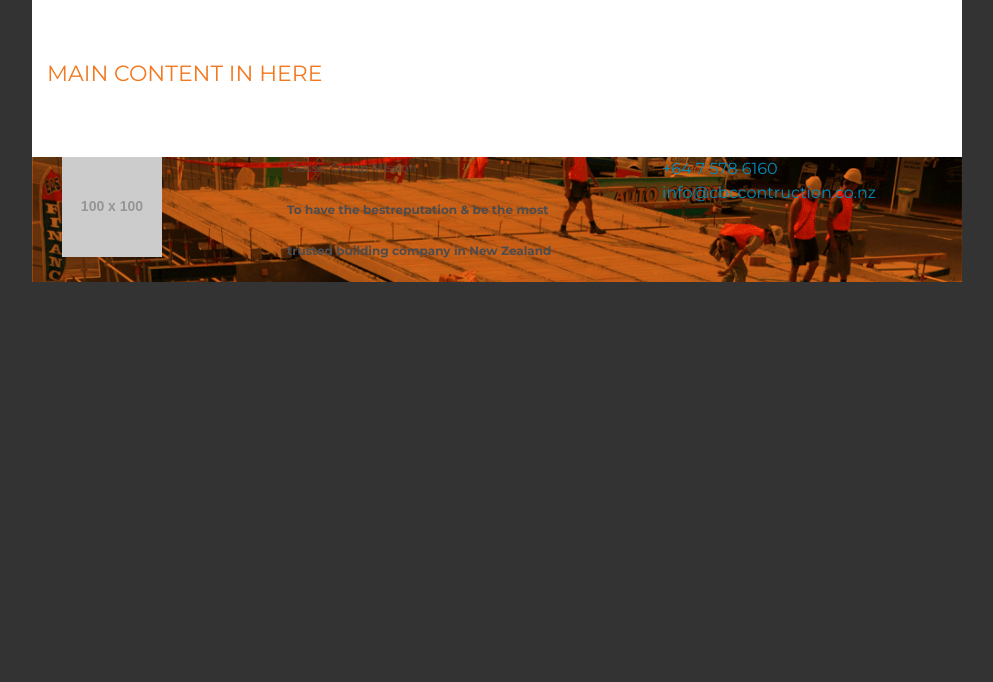
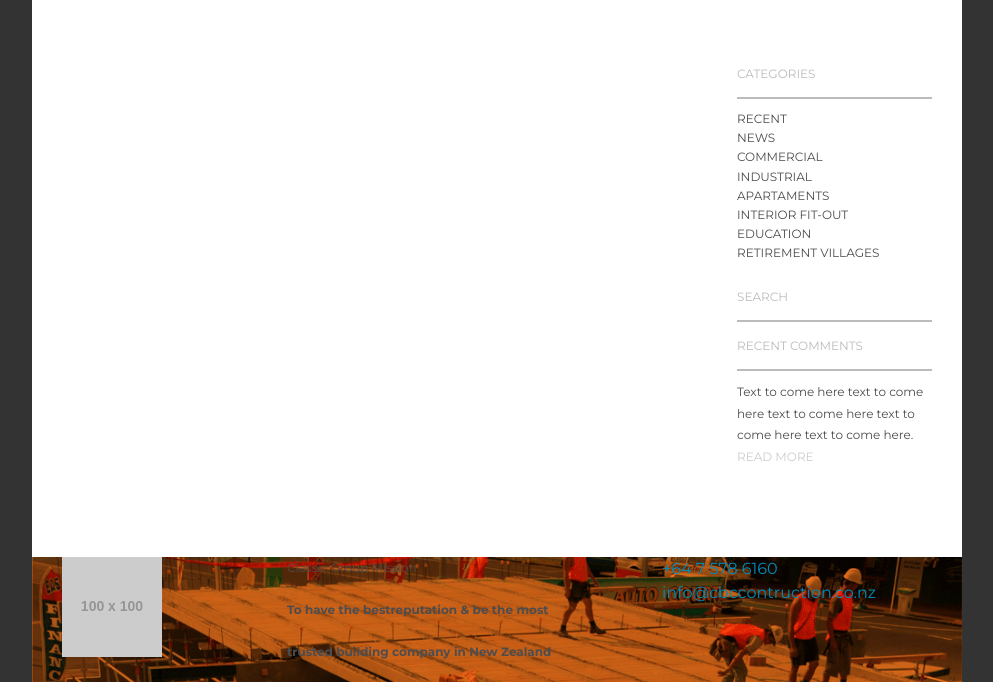
Before and after one commit to carmichael56/cbc, a plain HTML site: page blog.html in a window 1280 px wide. Shown: the part 288-970 px from the top of the page, without its empty margins (143-1136 px from the left). Before the commit the page ends 800 px from the top, so only its background shows below. Drawn offline with nearby package versions, Linux system fonts and the light colour scheme; placeholder pictures from the web are drawn by us.

Commit message:
started blog template

```diff
--- a/assets/scss/app.scss
+++ b/assets/scss/app.scss
@@ -4,6 +4,7 @@
 @import 'careers';
 @import 'key-personnel';
 @import 'testimonials';
+@import 'blog';
 
 body{
 	font-family: 'Montserrat', sans-serif;
@@ -435,3 +436,13 @@ footer{
 	font-weight: 700;
 	line-height: 2rem;
 }
+
+.readMore{
+	color: #cccccc;
+	margin-top: -30px;
+	text-transform: uppercase;
+
+	&:hover{
+		color:$grey;
+	}
+}
--- /dev/null
+++ b/assets/scss/blog.scss
@@ -0,0 +1,47 @@
+#blog{
+
+	.chevronTitle{
+		height: auto;
+		display: block;
+	}
+	.h1{
+		font-size: 32px;
+		color: $grey;
+	}
+
+	.blogItem{
+
+		.blogContent{
+			border-bottom: 2px solid #cccccc;
+			margin-bottom: 30px;
+
+			.blogImage{
+				margin-bottom: 30px;
+			}
+		}
+	}
+
+	.categories, .search, .recentComments{
+		h4{
+			color:#bbbbbb;
+			border-bottom: 2px solid #bbbbbb;
+			margin-bottom: 10px;
+			padding-bottom: 10px;
+		}
+	}
+
+	.categories{
+		ul{
+			margin-left: 0px;
+			li{
+				list-style: none;
+				font-size: 12px;
+				line-height: 1.2rem;
+				a{
+					color: $grey;
+					text-transform: uppercase;
+				}
+			}
+		}
+	}
+}
--- a/blog.html
+++ b/blog.html
@@ -62,12 +62,41 @@
         <h1>Blog</h1>
       </div>
     </div>
-
   </div>
 
   <!-- body content here -->
-  <article class="mainContent small-12 columns">
-  <h1>Main content in here</h1>
+  <article class="mainContent small-12 columns" id="blog">
+    <div class="small-12 mediun-9 large-9 columns">
+
+
+    </div>
+
+    <div class="small-12 medium-3 large-3 columns">
+      <div class="categories">
+        <h4>Categories</h4>
+        <ul>
+          <li><a href="#">Recent</a></li>
+          <li><a href="#">News</a></li>
+          <li><a href="#">Commercial</a></li>
+          <li><a href="#">Industrial</a></li>
+          <li><a href="#">Apartaments</a></li>
+          <li><a href="#">Interior Fit-out</a></li>
+          <li><a href="#">Education</a></li>
+          <li><a href="#">Retirement Villages</a></li>
+        </ul>
+      </div>
+
+      <div class="search">
+        <h4>Search</h4>
+
+      </div>
+
+      <div class="recentComments">
+        <h4>Recent Comments</h4>
+        <p>Text to come here text to come here text to come here text to come here text to come here.<br><a href="#" class="readMore">Read More</a></p>
+      </div>
+
+    </div>
   </article>
 
   <footer class="small-12 columns">
@@ -97,6 +126,10 @@
 </script>
 
 <script src="//ajax.googleapis.com/ajax/libs/jquery/1.8.1/jquery.min.js"></script>
+<script src="assets/js/jquery.backstretch.min.js"></script>
+  <script>
+      $(".pageHeader").backstretch("assets/css/img/blog.jpg");
+  </script>
 
 </body>
 </html>
```
Also changed, not shown: assets/css/app.css, assets/css/blog.css (added), assets/css/img/blog-img.jpg (added), assets/css/img/blog.jpg (added), 1 other file.
